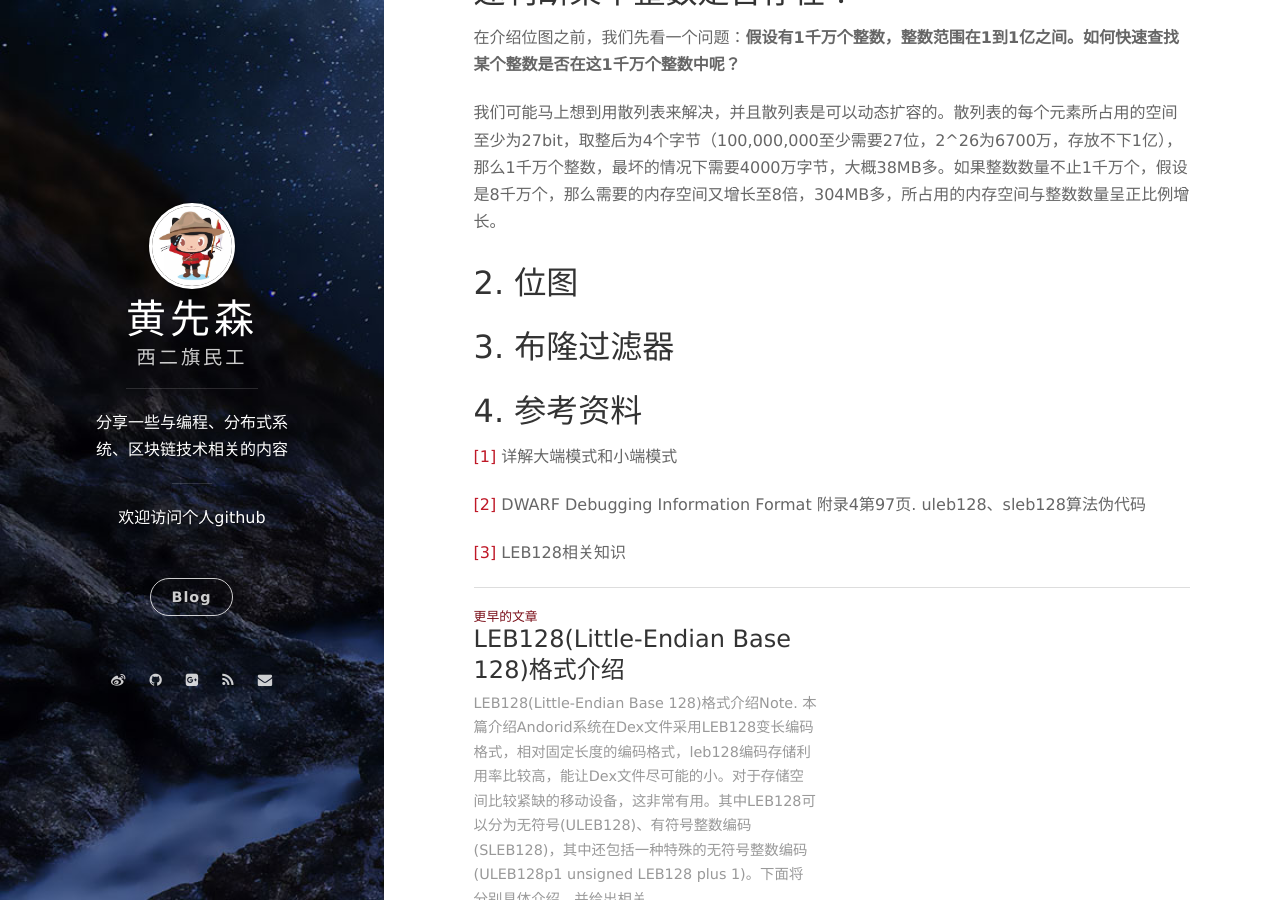
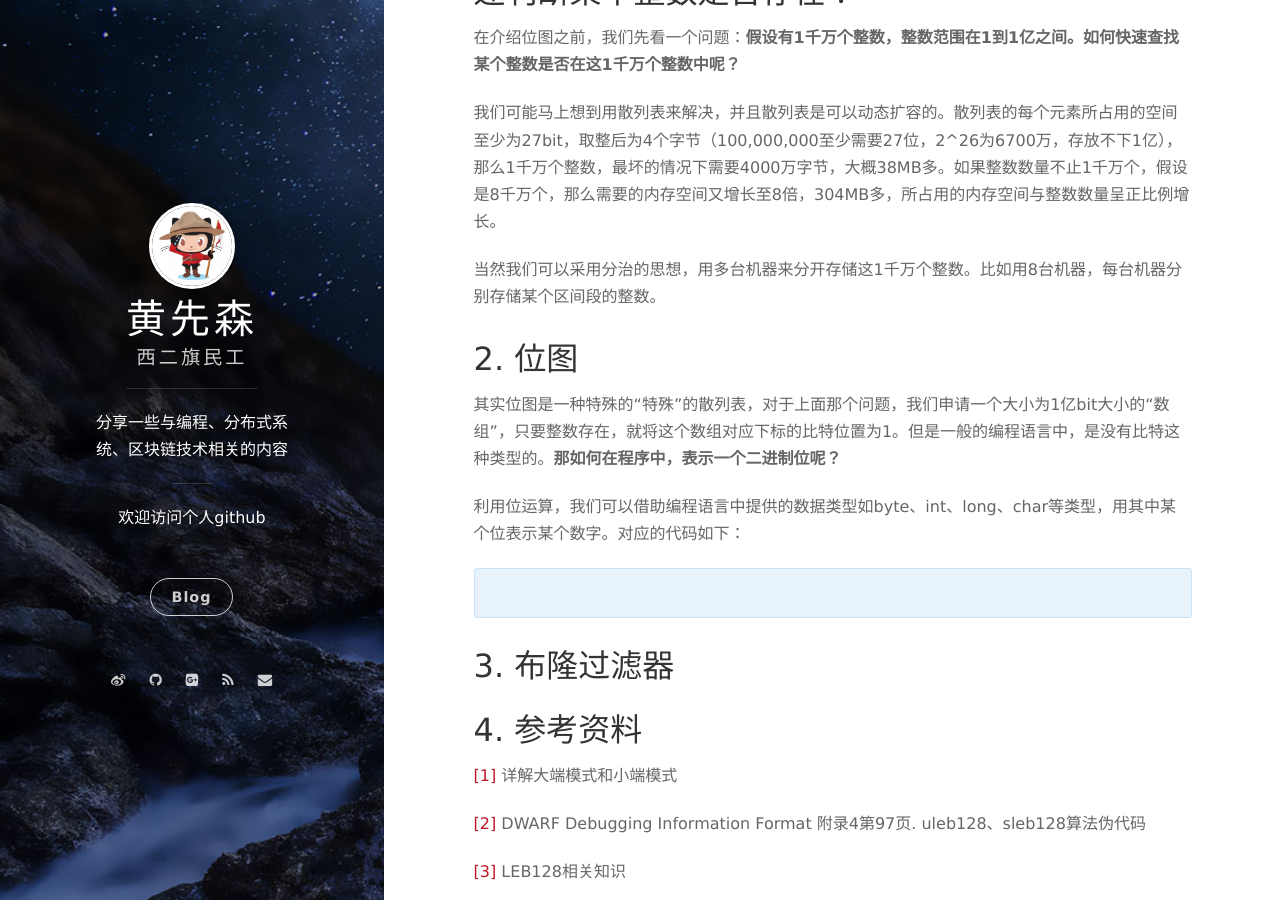
Before and after one commit to berryjam/berryjam.github.io, a Jekyll site: the page built from _posts/2019-10-25-BloomFilter(布隆过滤器)介绍.md, in a window 1280 px wide and 900 px high, scrolled down 597 px. Built offline with Jekyll 4.4.1, drawn with Linux system fonts in a browser that asks for light colours; nearby versions of some CDN libraries; comment, search, counter and statistics services are not loaded.

Commit message:
Update 2019-10-25-BloomFilter(布隆过滤器)介绍.md

````diff
--- a/_posts/2019-10-25-BloomFilter(布隆过滤器)介绍.md
+++ b/_posts/2019-10-25-BloomFilter(布隆过滤器)介绍.md
@@ -25,8 +25,17 @@ tags: BloomFilter bitmap 布隆过滤器 位图 数据结构
 
 我们可能马上想到用散列表来解决，并且散列表是可以动态扩容的。散列表的每个元素所占用的空间至少为27bit，取整后为4个字节（100,000,000至少需要27位，2^26为6700万，存放不下1亿），那么1千万个整数，最坏的情况下需要4000万字节，大概38MB多。如果整数数量不止1千万个，假设是8千万个，那么需要的内存空间又增长至8倍，304MB多，所占用的内存空间与整数数量呈正比例增长。
 
+当然我们可以采用分治的思想，用多台机器来分开存储这1千万个整数。比如用8台机器，每台机器分别存储某个区间段的整数。
+
 ## 2. 位图
 
+其实位图是一种特殊的“特殊”的散列表，对于上面那个问题，我们申请一个大小为1亿bit大小的“数组”，只要整数存在，就将这个数组对应下标的比特位置为1。但是一般的编程语言中，是没有比特这种类型的。**那如何在程序中，表示一个二进制位呢？**
+
+利用位运算，我们可以借助编程语言中提供的数据类型如byte、int、long、char等类型，用其中某个位表示某个数字。对应的代码如下：
+
+```
+
+```
 
 ## 3. 布隆过滤器
 
````
